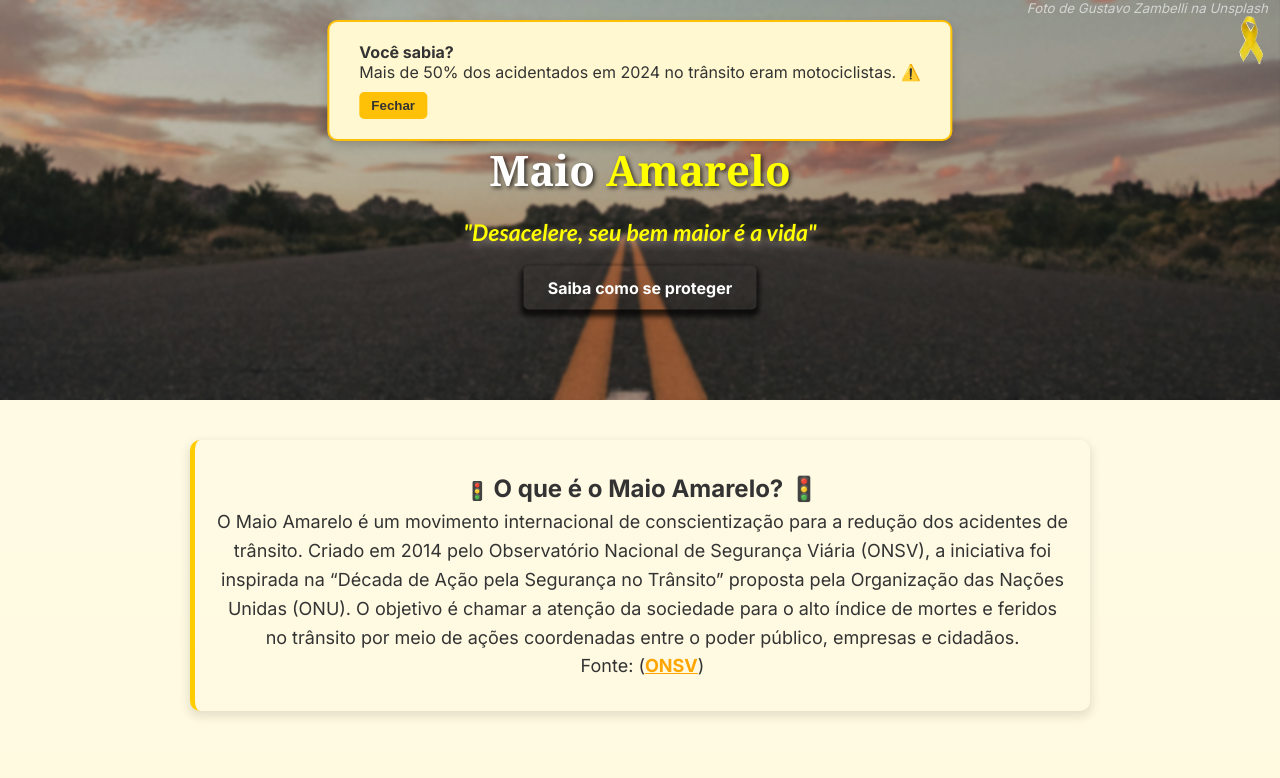
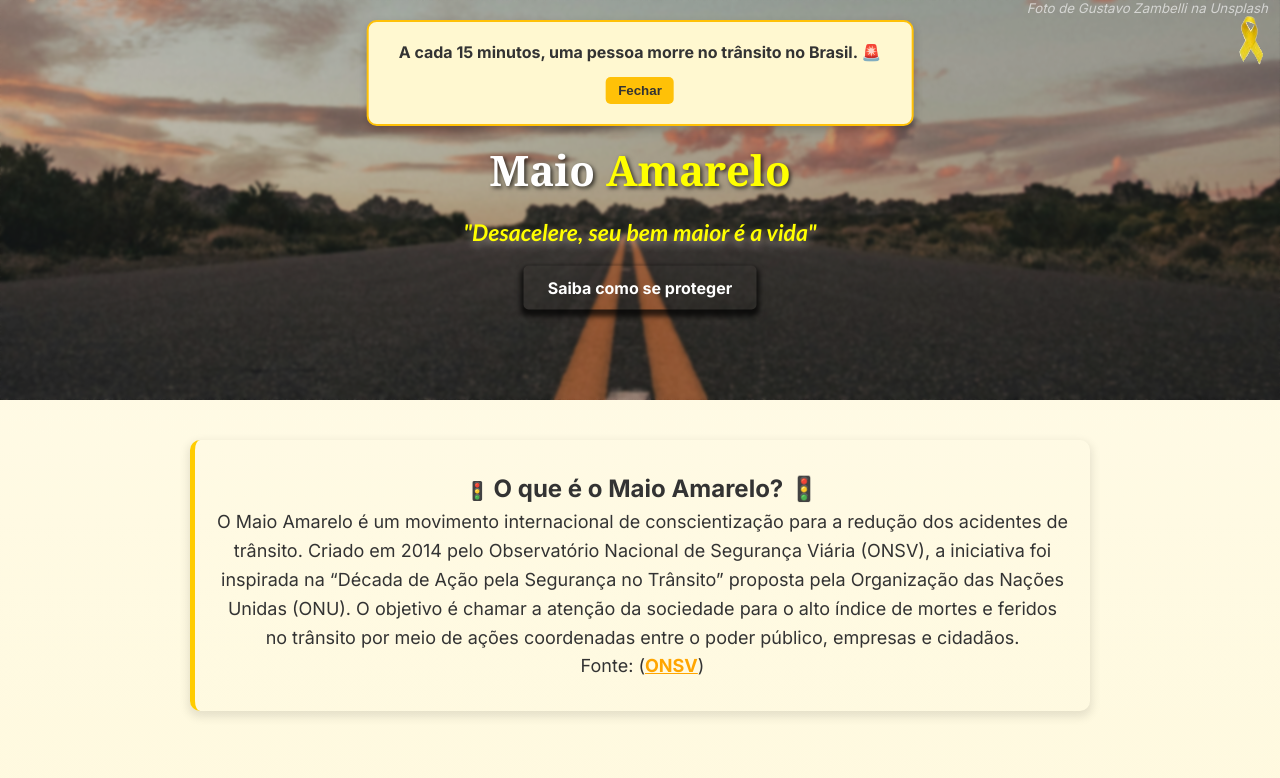
Before and after one commit to kinho19/maio-amarelo, a plain HTML site: page index.html in a window 1280 px wide. Shown: the top 778 px of the page. Drawn offline with nearby package versions, Linux system fonts and the light colour scheme.

Commit message:
alteracao do poup com mensagem impactante e digitacao automatica

```diff
--- a/index.html
+++ b/index.html
@@ -19,7 +19,7 @@
 
 <div class="popup-info" id="popupInfo">
   <div class="popup-conteudo">
-    <p><strong>Você sabia?</strong><br>Mais de 50% dos acidentados em 2024 no trânsito eram motociclistas. ⚠️</p>
+    <p id="mensagemDigitada"><strong></strong></p>
     <button onclick="document.getElementById('popupInfo').style.display='none'">Fechar</button>
   </div>
 </div>
--- a/script.js
+++ b/script.js
@@ -131,3 +131,25 @@ function dicaAnterior() {
 
 // Troca automática a cada 7 segundos
 setInterval(proximaDica, 7000);
+
+
+
+
+// pop-up com escrita automática
+const texto = "A cada 15 minutos, uma pessoa morre no trânsito no Brasil. 🚨";
+const elemento = document.getElementById("mensagemDigitada").querySelector("strong");
+
+let i = 0;
+function digitar() {
+  if (i < texto.length) {
+    elemento.innerHTML += texto.charAt(i); // CORRIGIDO: era "+-" (erro de digitação)
+    i++;
+    setTimeout(digitar, 50); // chama a função novamente com pequeno atraso
+  }
+}
+
+window.addEventListener("load", () => {
+  // Exibe o popup antes de iniciar a digitação
+  document.getElementById("popupInfo").style.display = "block";
+  digitar();
+});
--- a/style.css
+++ b/style.css
@@ -620,9 +620,11 @@ a:hover {
 
 /* POPUP INFORMATIVO */
 .popup-info {
+  top: 20px;
+  left: 50%;
   position: fixed;
-  left: 50%;
-  top: 20px;
+  text-align: center;
+  max-width: 90%;
   background: #fff8d0;
   padding: 20px 30px;
   border: 2px solid #ffc107;
@@ -634,20 +636,14 @@ a:hover {
 }
 
 .popup-info button {
-  margin-top: 10px;
+  font-weight: bold;
+  margin-top: 15px;
   border: none;
   border-radius: 5px;
-  font-weight: bold;
   background: #ffc107;
   color: #333;
   padding: 6px 12px;
   cursor: pointer;
-}
-
-.poup-info p {
-  font-size: 16px;
-  font-family: "Inter", sans-serif;
-  margin: 0;
 }
 
 @keyframes aparecer {
```
